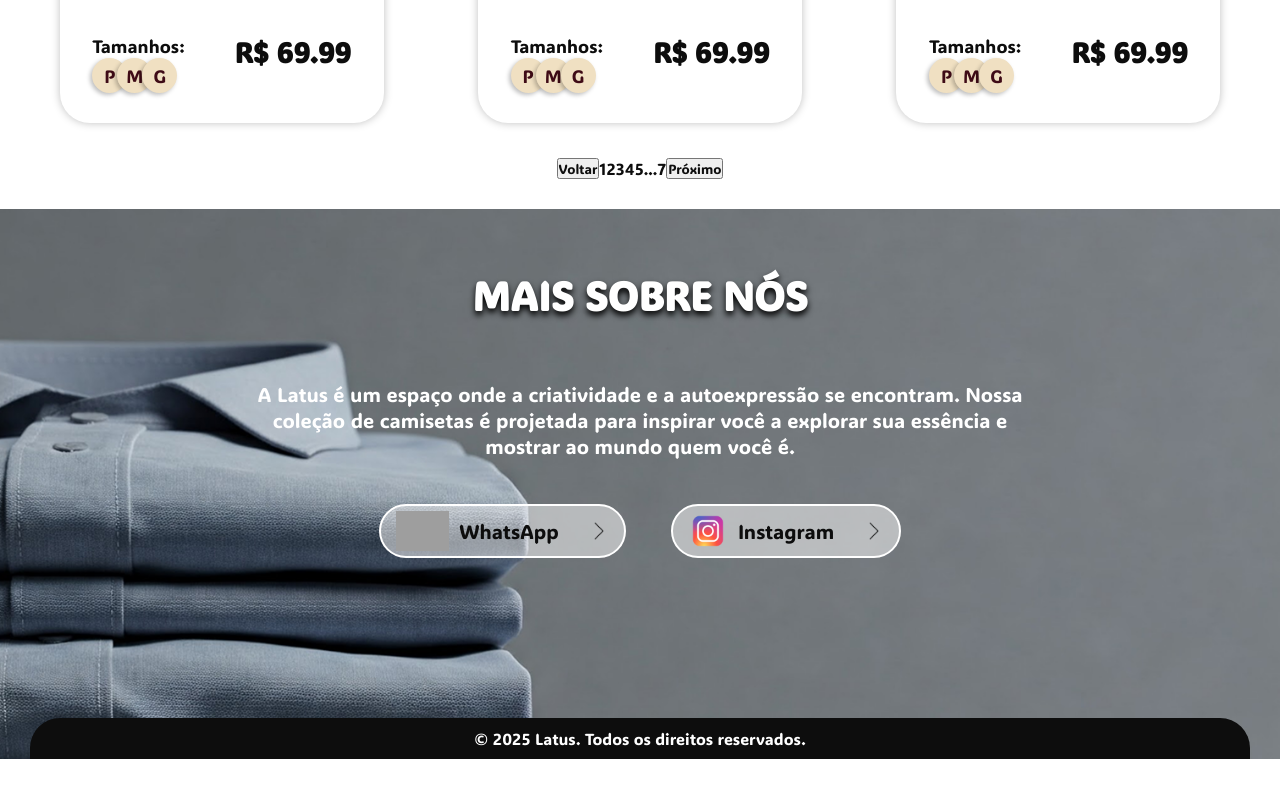
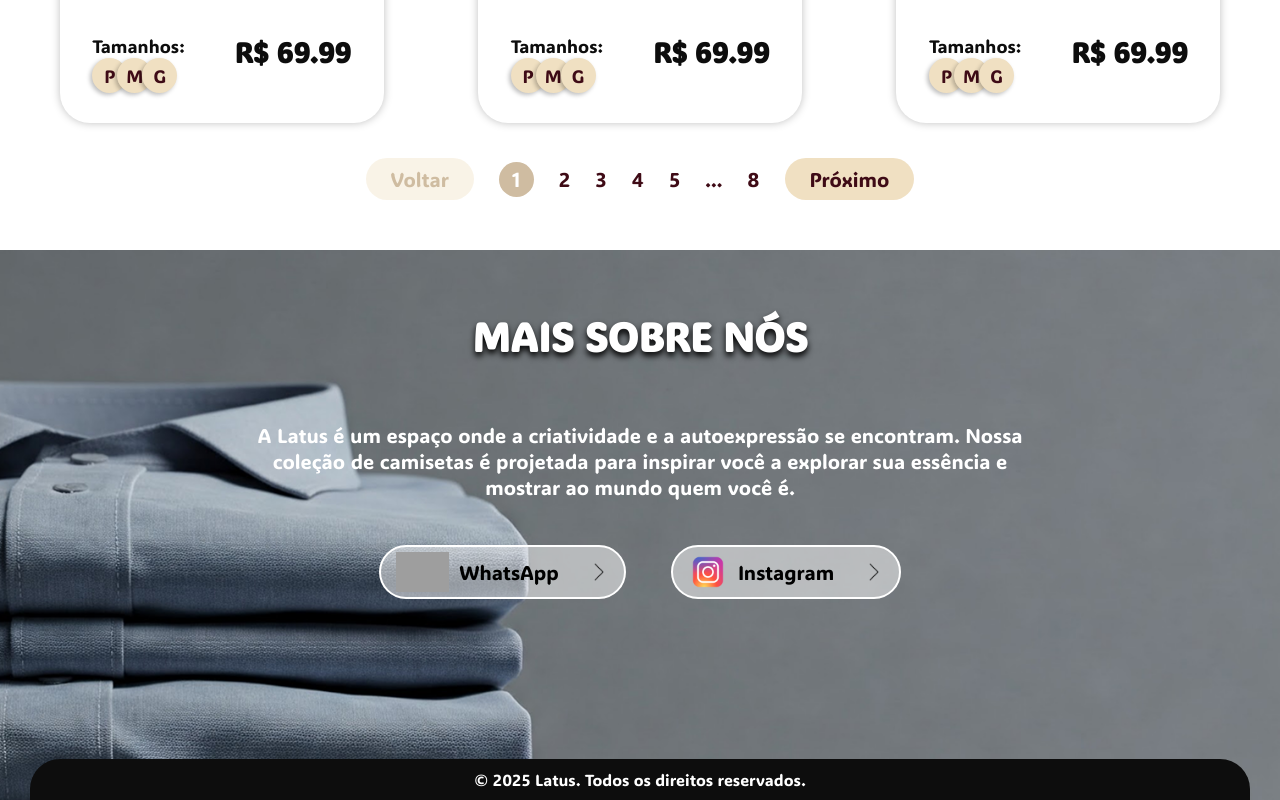
Before and after one commit to ruansilva123/LatusProject, an Angular app: page / in a window 1280 px wide. Shown: the part 2353-3153 px from the top of the page. Before the commit the page ends 3112 px from the top, so only its background shows below. Built offline with nearby package versions, Linux system fonts and the light colour scheme; grey boxes are pictures that could not be loaded.

Commit message:
:sparkles: feat: finish pagination

```diff
--- a/package.json
+++ b/package.json
@@ -22,6 +22,7 @@
     "@angular/router": "^19.1.0",
     "@angular/ssr": "^19.1.8",
     "express": "^4.18.2",
+    "ngx-toastr": "^19.0.0",
     "rxjs": "~7.8.0",
     "tslib": "^2.3.0",
     "zone.js": "~0.15.0"
--- a/src/app/app.config.ts
+++ b/src/app/app.config.ts
@@ -3,7 +3,15 @@ import { provideRouter } from '@angular/router';
 
 import { routes } from './app.routes';
 import { provideClientHydration, withEventReplay } from '@angular/platform-browser';
+import { provideAnimations } from '@angular/platform-browser/animations';
+import { provideToastr } from 'ngx-toastr';
 
 export const appConfig: ApplicationConfig = {
-  providers: [provideZoneChangeDetection({ eventCoalescing: true }), provideRouter(routes), provideClientHydration(withEventReplay())]
+  providers: [
+    provideZoneChangeDetection({ eventCoalescing: true }),
+    provideRouter(routes),
+    provideClientHydration(withEventReplay()),
+    provideAnimations(),
+    provideToastr()
+  ]
 };
--- a/src/app/pages/home/home.component.html
+++ b/src/app/pages/home/home.component.html
@@ -26,15 +26,25 @@
                 }
             </div>
             <div class="product-content__pages">
-                <button (click)="prevPage()">Voltar</button>
-                <p (click)="toglePage(1)">1</p>
+                <button (click)="prevPage()" [class.disable]="1 === currentPage">
+                    Voltar
+                </button>
+                <div [class.selected-page]="1 === currentPage">
+                    <p (click)="toglePage(1)">1</p>
+                </div>
                 @for (page of paginationPages; track page) {
-                    @if (page !== 1 && page !== 7) {
-                        <p (click)="toglePage(page)">{{ page }}</p>
+                    @if (page !== 1 && page !== totalPages) {
+                        <div [class.selected-page]="page === currentPage">
+                            <p (click)="toglePage(page)">{{ page }}</p>
+                        </div>
                     }
                 }
-                <p (click)="toglePage(totalPages)">{{ totalPages }}</p>
-                <button (click)="nextPage()">Próximo</button>
+                <div [class.selected-page]="totalPages === currentPage">
+                    <p (click)="toglePage(totalPages)">{{ totalPages }}</p>
+                </div>
+                <button (click)="nextPage()" [class.disable]="totalPages === currentPage">
+                    Próximo
+                </button>
             </div>
         </div>
     </main>
--- a/src/app/pages/home/home.component.scss
+++ b/src/app/pages/home/home.component.scss
@@ -68,6 +68,50 @@
             &__pages {
                 display: flex;
                 justify-content: center;
+                align-items: center;
+                gap:25px;
+                margin-bottom: 20px;
+
+                div {
+                    cursor: pointer;
+                    p {
+                        color: $latus-color-maximum;
+                        font-size: 20px;
+                    }
+                }
+
+                .selected-page {
+                    display: flex;
+                    justify-content: center;
+                    align-items: center;
+                    background-color: $latus-color-medium;
+                    border-radius: 50px;
+                    height: 35px;
+                    width: 35px;
+                    p {
+                        color: #FFFFFF;
+                    }
+                }
+
+                button {
+                    background-color: $latus-color-minimum;
+                    color: $latus-color-maximum;
+                    padding: 8px 25px;
+                    border-radius: 30px;
+                    border: none;
+                    font-size: 20px;
+                    cursor: pointer;
+                }
+
+                .disable {
+                    background-color: rgba($color: $latus-color-minimum, $alpha: 0.4);
+                    color: $latus-color-medium;
+                    padding: 8px 25px;
+                    border-radius: 30px;
+                    border: none;
+                    font-size: 20px;
+                    cursor: pointer;
+                }
             }
         }
     }
--- a/src/app/pages/home/home.component.ts
+++ b/src/app/pages/home/home.component.ts
@@ -1,7 +1,9 @@
-import { Component } from '@angular/core';
+import { Component, Inject, PLATFORM_ID } from '@angular/core';
+import { isPlatformBrowser } from '@angular/common';
 import { RedirectButtonComponent } from '../../components/redirect-button/redirect-button.component';
 import { ProductCardComponent } from '../../components/product-card/product-card.component';
 import { MOCK_PRODUCTS } from '../../../mock/products.mock';
+import { ToastrService } from 'ngx-toastr';
 
 @Component({
   selector: 'app-home',
@@ -17,6 +19,11 @@ export class HomeComponent {
   currentPage: number = 1;
   itemsPerPage: number = 12;
 
+  constructor(
+    private toastr: ToastrService,
+    @Inject(PLATFORM_ID) private plataformId: Object
+  ){}
+
   get totalPages() {
     return Math.ceil(this.products.length / this.itemsPerPage);
   }
@@ -29,12 +36,20 @@ export class HomeComponent {
   nextPage() {
     if (this.currentPage < Math.ceil(this.products.length / this.itemsPerPage)) {
       this.currentPage++;
+    } else {
+      if (isPlatformBrowser(this.plataformId)) {
+        this.toastr.error("Não há mais páginas para avançar!");
+      }
     }
   }
 
   prevPage() {
     if (this.currentPage > 1) {
       this.currentPage--;
+    } else {
+      if (isPlatformBrowser(this.plataformId)) {
+        this.toastr.error("Não há mais páginas para voltar!");
+      }
     }
   }
 
@@ -53,12 +68,12 @@ export class HomeComponent {
         pages.push(i);
       }
     } else {
-      if (this.currentPage <= 3) {
+      if (this.currentPage <= 4) {
         for (let i = 1; i <= 5; i++) {
           pages.push(i);
         }
         pages.push('...');
-      } else if (this.currentPage >= total - 2) {
+      } else if (this.currentPage >= total - 2 || this.currentPage == total - 3) {
         pages.push(1, '...');
         for (let i = total - 4; i <= total; i++) {
           pages.push(i);
--- a/src/mock/products.mock.ts
+++ b/src/mock/products.mock.ts
@@ -901,4 +901,81 @@ export const MOCK_PRODUCTS = [
             "product-images/camisa-space.png"
         ]
     },
+    {
+        id: 81,
+        name: "Camisa Space 16",
+        price: 69.99,
+        sizes: ["P", "M", "G"],
+        category: "JDM",
+        description: "Camisa branca e azul, com tema espacial.",
+        images: [
+            "product-images/camisa-space.png"
+        ]
+    },
+    {
+        id: 82,
+        name: "Camisa Space 16",
+        price: 69.99,
+        sizes: ["P", "M", "G"],
+        category: "JDM",
+        description: "Camisa branca e azul, com tema espacial.",
+        images: [
+            "product-images/camisa-space.png"
+        ]
+    },
+    {
+        id: 83,
+        name: "Camisa Space 16",
+        price: 69.99,
+        sizes: ["P", "M", "G"],
+        category: "JDM",
+        description: "Camisa branca e azul, com tema espacial.",
+        images: [
+            "product-images/camisa-space.png"
+        ]
+    },
+    {
+        id: 84,
+        name: "Camisa Space 16",
+        price: 69.99,
+        sizes: ["P", "M", "G"],
+        category: "JDM",
+        description: "Camisa branca e azul, com tema espacial.",
+        images: [
+            "product-images/camisa-space.png"
+        ]
+    },
+    {
+        id: 85,
+        name: "Camisa Space 16",
+        price: 69.99,
+        sizes: ["P", "M", "G"],
+        category: "JDM",
+        description: "Camisa branca e azul, com tema espacial.",
+        images: [
+            "product-images/camisa-space.png"
+        ]
+    },
+    {
+        id: 86,
+        name: "Camisa Space 16",
+        price: 69.99,
+        sizes: ["P", "M", "G"],
+        category: "JDM",
+        description: "Camisa branca e azul, com tema espacial.",
+        images: [
+            "product-images/camisa-space.png"
+        ]
+    },
+    {
+        id: 87,
+        name: "Camisa Space 16",
+        price: 69.99,
+        sizes: ["P", "M", "G"],
+        category: "JDM",
+        description: "Camisa branca e azul, com tema espacial.",
+        images: [
+            "product-images/camisa-space.png"
+        ]
+    },
 ]
--- a/src/styles.scss
+++ b/src/styles.scss
@@ -1,4 +1,5 @@
 @import "./styles/variables.scss";
+@import 'ngx-toastr/toastr';
 
 @font-face {
     font-family: "ADLaMDisplay";
@@ -19,10 +20,10 @@
     padding: 0;
     box-sizing: border-box;
     font-family: "ADLaMDisplay", "Arial";
-    color: $primary-color;
 }
 
 html, body{
     height: 100vh;
     min-width: 300px;
+    color: $primary-color;
 }
```
Also changed, not shown: 1 other file (tests, documents, lock files or other folders).
